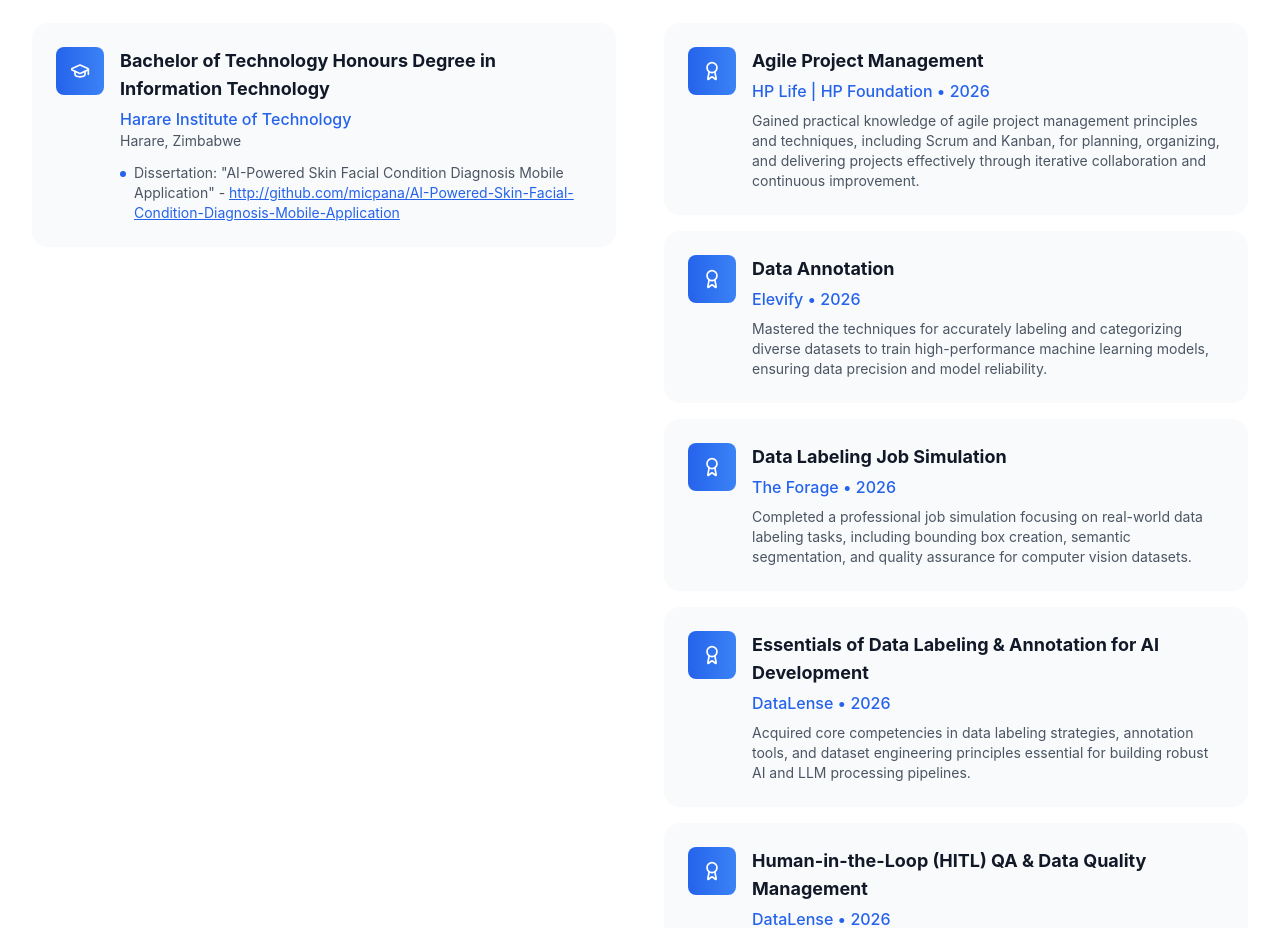
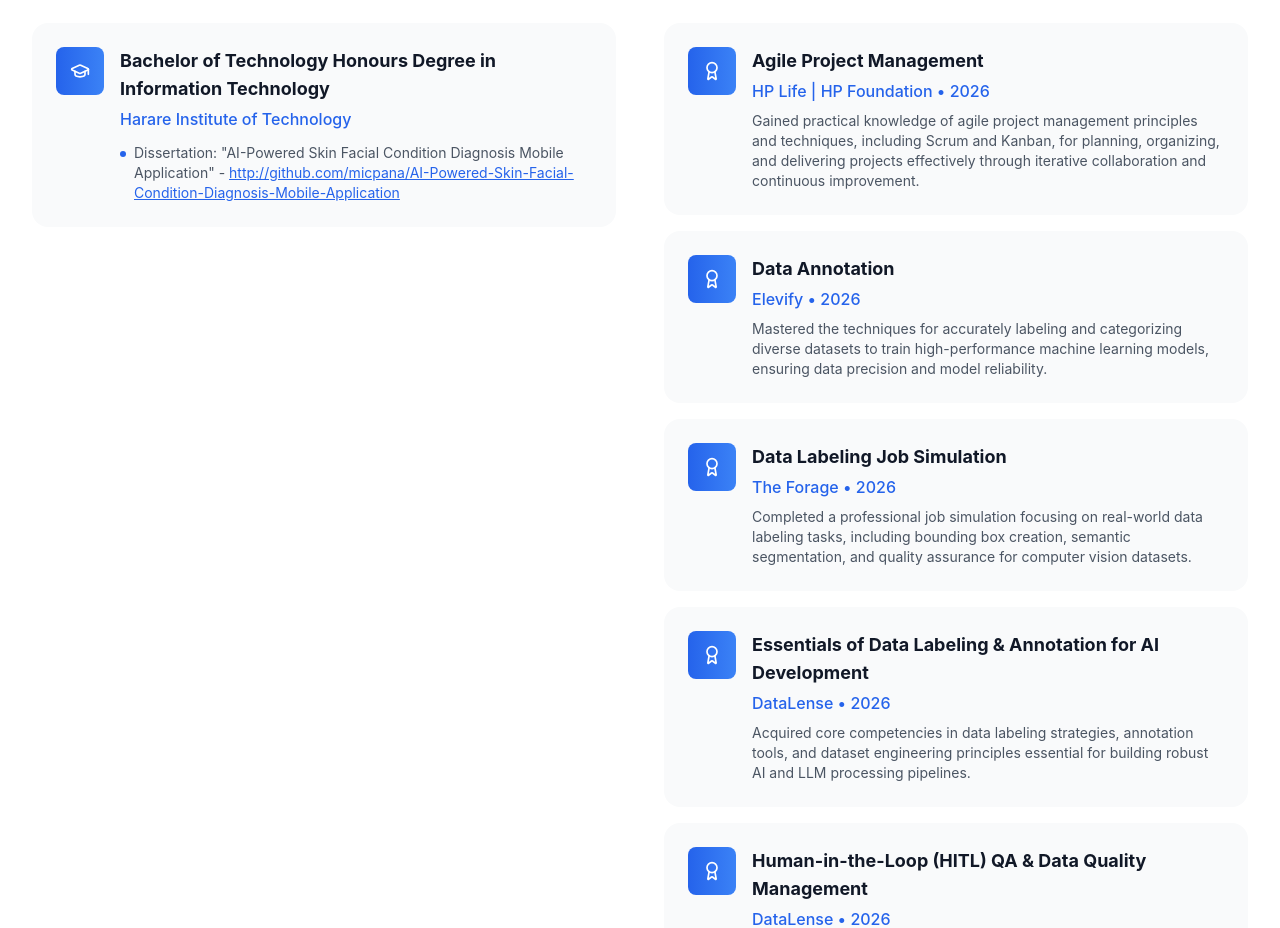
Before and after one commit to micpana/Michael-Panashe-Mudimbu-Portfolio-V2, a React (Vite) app: page / in a window 1280 px wide. Shown: the part 9880-10808 px from the top of the page. Built offline with nearby package versions, Linux system fonts and the light colour scheme.

Commit message:
Remove public location details from education section

```diff
--- a/src/components/Education.tsx
+++ b/src/components/Education.tsx
@@ -7,7 +7,6 @@
       degree: 'Bachelor of Technology Honours Degree in Information Technology',
       institution: 'Harare Institute of Technology',
       period: '',
-      location: 'Harare, Zimbabwe',
       description: [
         <span key="dissertation">
           Dissertation: "AI-Powered Skin Facial Condition Diagnosis Mobile Application" -{' '}
@@ -106,9 +105,6 @@
                           {edu.institution}
                         </p>
                         <p className="text-gray-600 dark:text-gray-400 text-sm mb-3">
-                          {edu.location}
-                        </p>
-                        <p className="text-gray-600 dark:text-gray-400 text-sm mb-3">
                           {edu.period}
                         </p>
 
```
